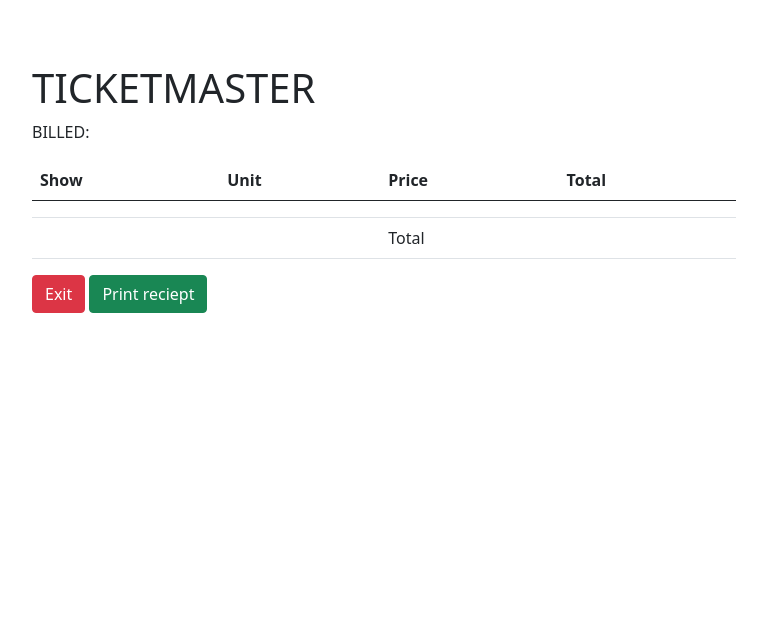
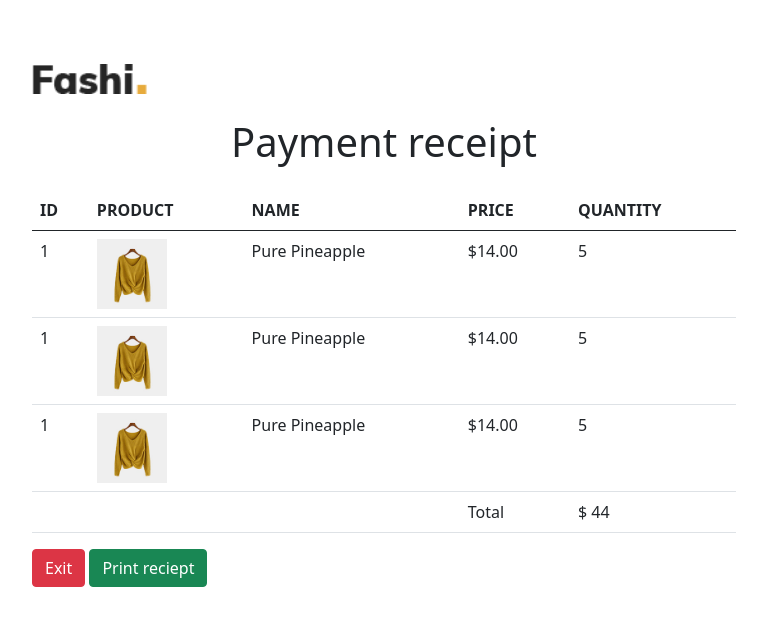
Before and after one commit to DevelopersDAW/ProjectJS, a plain HTML site: page popup.html in a window 1280 px wide. Shown: the whole page, without its empty margins (256-1023 px from the left). Drawn offline with nearby package versions, Linux system fonts and the light colour scheme.

Commit message:
Update popup.html

```diff
--- a/popup.html
+++ b/popup.html
@@ -16,39 +16,55 @@
 
 <body>
     <div class="container mt-5">
-        <div class="d-flex justify-content-center row">
+        <div class="d-flex justify-content-center  row">
             <div class="col-md-8">
                 <div class="p-3 bg-white rounded">
                     <div class="row">
                         <div class="col-md-6">
-                            <h1 class="text-uppercase">Ticketmaster</h1>
-                            <div class="billed"><span class="font-weight-bold text-uppercase">Billed:</span><span
-                                    id="name" class="ms-1"></span></div>
+                            <img src="img/logo.png" height="30">
                         </div>
                     </div>
+                    <h1 class="text-center mt-4 mb-4">Payment receipt</h1>
                     <div class="mt-3">
                         <div class="table-responsive">
                             <table class="table">
                                 <thead>
                                     <tr>
-                                        <th>Show</th>
-                                        <th>Unit</th>
-                                        <th>Price</th>
-                                        <th>Total</th>
+                                        <th>ID</th>
+                                        <th>PRODUCT</th>
+                                        <th>NAME</th>
+                                        <th>PRICE</th>
+                                        <th>QUANTITY</th>
                                     </tr>
                                 </thead>
                                 <tbody>
                                     <tr>
-                                        <td id="show"></td>
-                                        <td id="unit"></td>
-                                        <td id="price"></td>
-                                        <td id="total"></td>
+                                        <td id="show">1</td>
+                                        <td id="unit"><img src="img/cart-page/product-2.jpg" alt="" height="70"></td>
+                                        <td id="price">Pure Pineapple</td>
+                                        <td id="total">$14.00</td>
+                                        <td id="total">5</td>
+                                    </tr>
+                                    <tr>
+                                        <td id="show">1</td>
+                                        <td id="unit"><img src="img/cart-page/product-2.jpg" alt="" height="70"></td>
+                                        <td id="price">Pure Pineapple</td>
+                                        <td id="total">$14.00</td>
+                                        <td id="total">5</td>
+                                    </tr>
+                                    <tr>
+                                        <td id="show">1</td>
+                                        <td id="unit"><img src="img/cart-page/product-2.jpg" alt="" height="70"></td>
+                                        <td id="price">Pure Pineapple</td>
+                                        <td id="total">$14.00</td>
+                                        <td id="total">5</td>
                                     </tr>
                                     <tr>
                                         <td></td>
                                         <td></td>
+                                        <td></td>
                                         <td>Total</td>
-                                        <td id="final"></td>
+                                        <td id="final">$ 44</td>
                                     </tr>
                                 </tbody>
                             </table>
```
